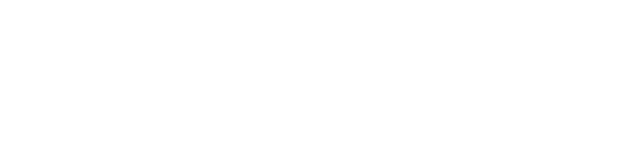
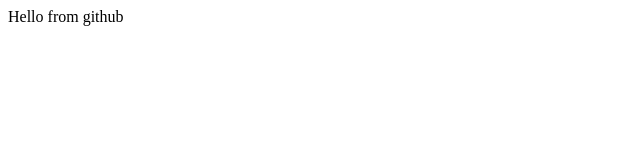
Before and after one commit to glira12/sk-training-winter-2021, a plain HTML site: page index.html in a window 1280 px wide. Shown: the whole page, without its empty margins (0-640 px from the left). Drawn offline with Linux system fonts and the light colour scheme.

Commit message:
Update index.html

```diff
--- a/index.html
+++ b/index.html
@@ -8,6 +8,6 @@
     <link rel="stylesheet" href="css/style.css">
 </head>
 <body>
-
+    <giv>Hello from github</div>
 </body>
 </html>
```
